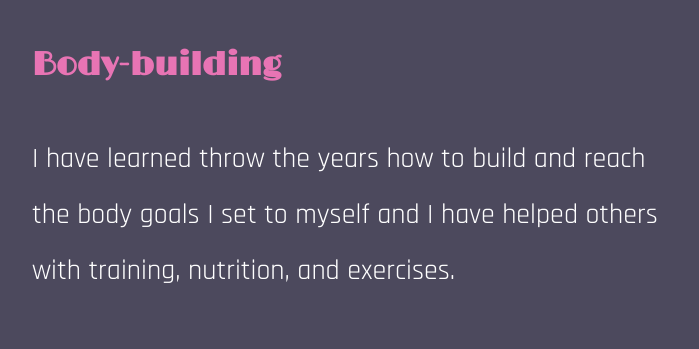
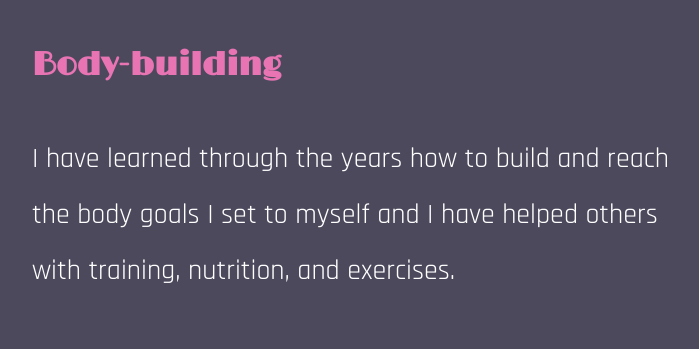
Before and after one commit to Endres2/CV-CSS, a plain HTML site: page index.html in a window 1280 px wide. Shown: the part 2720-3069 px from the top of the page, 160-859 px from the left. Drawn offline with nearby package versions, Linux system fonts and the light colour scheme.

Commit message:
Update index.html

```diff
--- a/index.html
+++ b/index.html
@@ -34,7 +34,7 @@
         <div class="skill-row">
           <img  class = "skills-lifting" src="images/liftingApple.png" alt="Lifting-Skill">
           <h3>Body-building</h3>
-          <p>I have learned throw the years how to build and reach the body goals I set to myself and I have helped others with training, nutrition, and exercises.</p>
+          <p>I have learned through the years how to build and reach the body goals I set to myself and I have helped others with training, nutrition, and exercises.</p>
         </div>
       </div>
       <hr>
```
